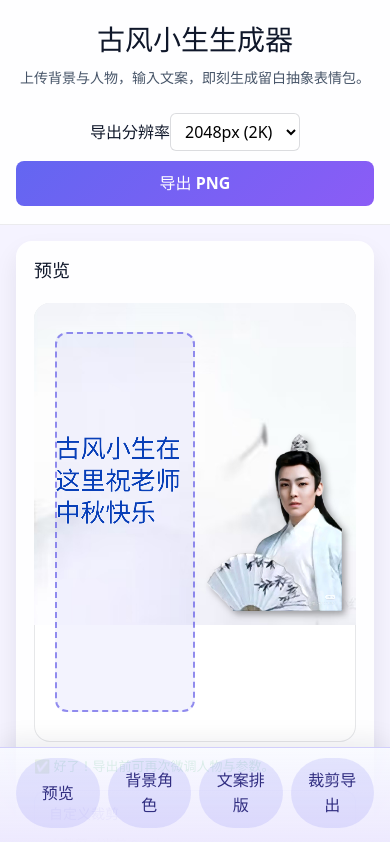
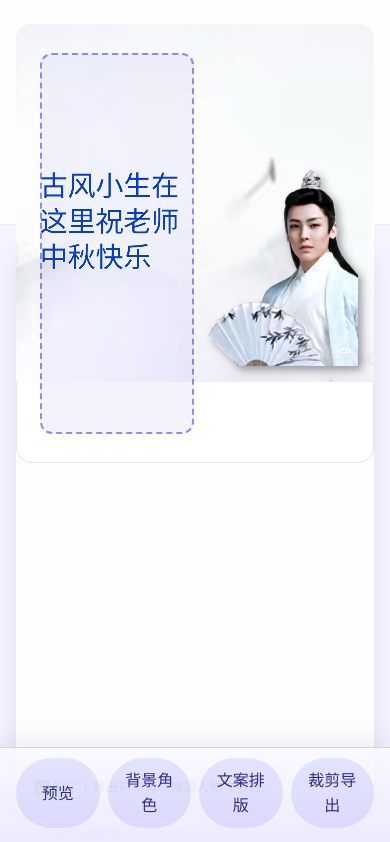
Before and after one commit to ChenRunnan-Cooper/Ancient-Style-Young-Man, a React (Vite) app: page / in a window 390 px wide. Shown: the top 842 px of the page. Built offline with nearby package versions, Linux system fonts and the light colour scheme; a web font is replaced by a local one.

Commit message:
Fix mobile preview to remain fixed overlay

```diff
--- a/src/App.css
+++ b/src/App.css
@@ -418,20 +418,25 @@ textarea.editor {
     order: 2;
   }
 
+  .panel--preview .preview-wrapper {
+    gap: 14px;
+    padding-top: calc(var(--preview-fixed-height) + 18px);
+  }
+
   .panel--preview .canvas-container {
-    position: sticky;
-    top: calc(var(--page-gutter) + 12px);
-    height: min(56vh, 520px);
+    position: fixed;
+    top: var(--preview-fixed-top);
+    left: var(--page-gutter);
+    right: var(--page-gutter);
+    height: var(--preview-fixed-height);
+    width: calc(100% - (var(--page-gutter) * 2));
+    max-width: calc(100% - (var(--page-gutter) * 2));
     aspect-ratio: auto;
-    z-index: 5;
+    z-index: 25;
   }
 
   .panel--preview .canvas-container canvas {
     height: 100%;
-  }
-
-  .panel--preview .preview-wrapper {
-    gap: 14px;
   }
 }
 
--- a/src/index.css
+++ b/src/index.css
@@ -2,6 +2,8 @@
 
 :root {
   --page-gutter: clamp(20px, 6vw, 32px);
+  --preview-fixed-height: min(56vh, 520px);
+  --preview-fixed-top: calc(var(--page-gutter) + 12px);
   font-family: 'LXGW WenKai', 'LXGW WenKai Screen', 'KaiTi', 'STKaiti', 'PingFang SC', system-ui, -apple-system, BlinkMacSystemFont, 'Segoe UI', sans-serif;
   line-height: 1.55;
   font-weight: 400;
@@ -16,12 +18,16 @@
 @media (max-width: 980px) {
   :root {
     --page-gutter: clamp(18px, 7vw, 26px);
+    --preview-fixed-height: min(56vh, 500px);
+    --preview-fixed-top: calc(var(--page-gutter) + 10px);
   }
 }
 
 @media (max-width: 640px) {
   :root {
     --page-gutter: 16px;
+    --preview-fixed-height: min(54vh, 460px);
+    --preview-fixed-top: calc(var(--page-gutter) + 8px);
   }
 }
 
```
